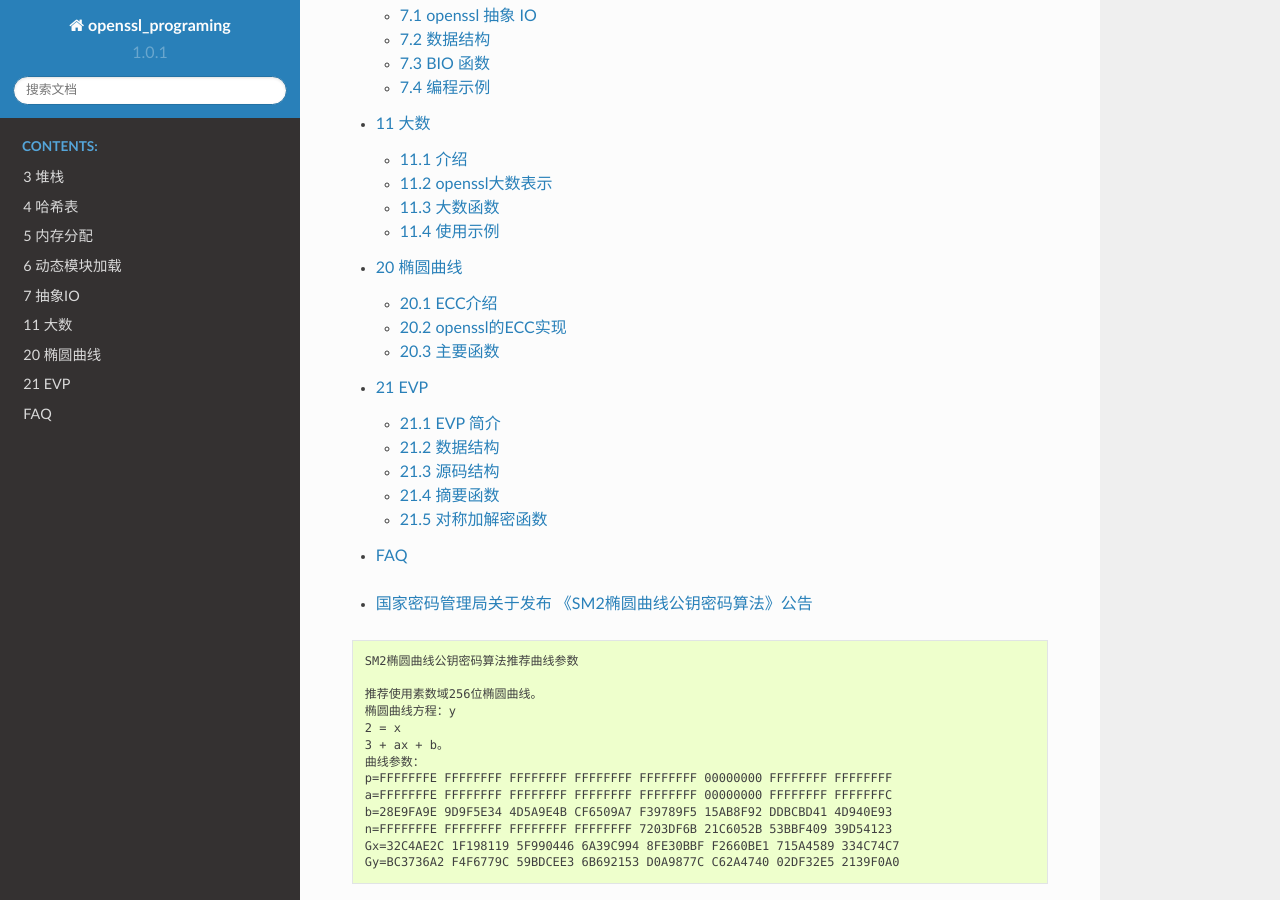
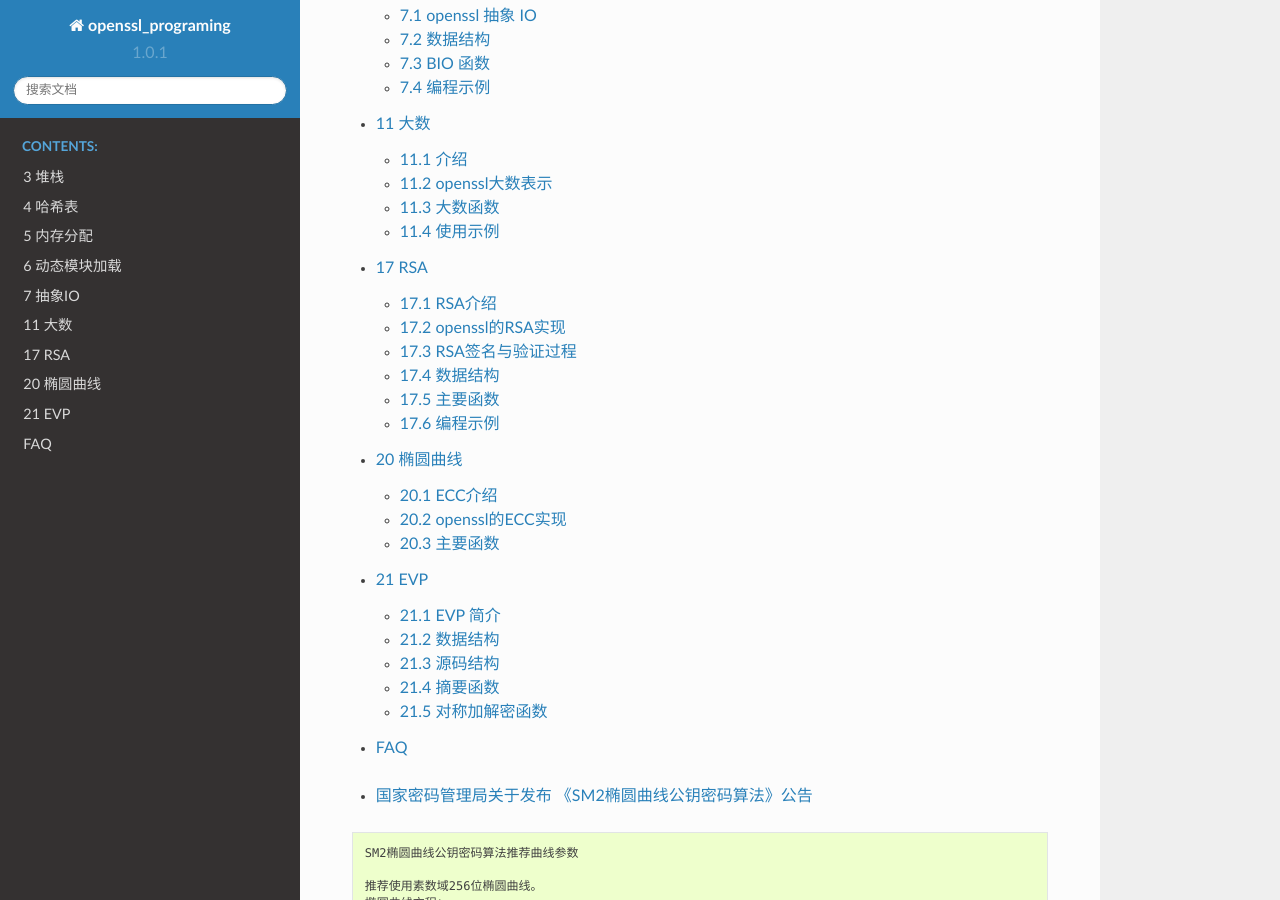
Before and after one commit to my-rds-store/openssl_programing, a Sphinx documentation site: the page built from source/index.rst, in a window 1280 px wide and 900 px high, scrolled down 920 px. Built offline with Sphinx 7.4.7 and the Read the Docs theme 2.0.0, drawn with Linux system fonts in a browser that asks for light colours; formulas are drawn with MathJax 3; some of the changed lines change nothing that is shown.

Commit message:
update ...

```diff
--- /dev/null
+++ b/source/17.rst
@@ -0,0 +1,357 @@
+##############
+17 RSA
+##############
+
+***************
+17.1  RSA介绍
+***************
+
+::
+
+    RSA算法是一个广泛使用的公钥算法。
+    其密钥包括公钥和私钥。它能用于数字签名、身份认证以及密钥交换。
+    RSA密钥长度一般使用1024位或者更高。RSA密钥信息主要包括[1]：
+
+            n : 模数
+            e : 公钥指数
+            d : 私钥指数
+            p : 最初的大素数
+            q : 最初的大素数
+
+            dmp1 : e*dmp1 = 1 (mod (p-1))
+            dmq1 : e*dmq1 = 1 (mod (q-1))
+            iqmp : q*iqmp = 1 (mod p )
+
+    其中，公钥为n和e；私钥为n和d。
+    在实际应用中，公钥加密一般用来协商密钥；私钥加密一般用来签名。
+
+
+******************************
+17.2  openssl的RSA实现
+******************************
+
+::
+
+    Openssl的RSA实现源码在crypto/rsa目录下。它实现了RSA PKCS1标准。主要源码如下：
+
+    1)  rsa.h
+        定义RSA数据结构以及RSA_METHOD，定义了RSA的各种函数。
+
+    2)  rsa_asn1.c
+        实现了RSA密钥的DER编码和解码，包括公钥和私钥。
+
+    3)  rsa_chk.c
+        RSA密钥检查。
+
+    4)  rsa_eay.c
+        Openssl实现的一种RSA_METHOD，作为其默认的一种RSA计算实现方式。
+        此文件未实现rsa_sign、rsa_verify和rsa_keygen回调函数。
+
+     5）rsa_err.c
+        RSA错误处理。
+
+     6）rsa_gen.c
+        RSA密钥生成，如果RSA_METHOD中的rsa_keygen回调函数不为空，则调用它，
+        否则调用其内部实现。
+
+     7）rsa_lib.c
+        主要实现了RSA运算的四个函数(公钥/私钥，加密/解密)，
+        它们都调用了RSA_METHOD中相应都回调函数。
+
+      8）rsa_none.c
+         实现了一种填充和去填充。
+
+      9）rsa_null.c
+         实现了一种空的RSA_METHOD。
+
+      10) rsa_oaep.c
+          实现了oaep填充与去填充。
+
+      11）rsa_pk1.
+          实现了pkcs1填充与去填充。
+
+      12）rsa_sign.c
+          实现了RSA的签名和验签。
+
+      13）rsa_ssl.c
+          实现了ssl填充。
+
+      14）rsa_x931.c
+          实现了一种填充和去填充。
+
+
+******************************
+17.3  RSA签名与验证过程
+******************************
+
+::
+
+    RSA签名过程如下：
+
+      1) 对用户数据进行摘要；
+      2）构造X509_SIG结构并DER编码，其中包括了摘要算法以及摘要结果。
+      3）对2）的结果进行填充，填满RSA密钥长度字节数。
+         比如1024位RSA密钥必须填满128字节。具体的填充方式由用户指定。
+      4）对3）的结果用RSA私钥加密。
+
+      RSA_eay_private_encrypt函数实现了3）和4）过程。
+
+    RSA验签过程是上述过程的逆过程，如下：
+
+      1) 对数据用RSA公钥解密，得到签名过程中2）的结果。
+      2) 去除1）结果的填充。
+      3) 从2）的结果中得到摘要算法，以及摘要结果。
+      4) 将原数据根据3）中得到摘要算法进行摘要计算。
+      5）比较4）与签名过程中1）的结果。
+
+      RSA_eay_public_decrypt实现了1）和2）过程。
+
+******************************
+17.4  数据结构
+******************************
+
+RSA主要数据结构定义在crypto/rsa/rsa.h中：
+
+17.4.1 RSA_METHOD
+==================
+
+::
+
+    struct rsa_meth_st {
+           const char      *name;
+           int (*rsa_pub_enc)(int flen, const unsigned char *from, unsigned char *to, RSA *rsa,int padding);
+           int (*rsa_pub_dec)(int flen, const unsigned char *from, unsigned char *to, RSA *rsa,int padding);
+           int (*rsa_priv_enc)(int flen, const unsigned char *from, unsigned char *to, RSA *rsa,int padding);
+           int (*rsa_priv_dec)(int flen, const unsigned char *from, unsigned char *to, RSA *rsa,int padding);
+           /* 其他函数 */
+           int (*rsa_sign)(int type, const unsigned char *m, unsigned int m_length,
+                           unsigned char *sigret, unsigned int *siglen, const RSA *rsa);
+           int (*rsa_verify)(int dtype,const unsigned char *m, unsigned int m_length,
+                             unsigned char *sigbuf, unsigned int siglen, const RSA *rsa);
+           int (*rsa_keygen)(RSA *rsa, int bits, BIGNUM *e, BN_GENCB *cb);
+    };
+
+    主要项说明：
+        name : RSA_METHOD名称；
+        rsa_pub_enc  : 公钥加密函数，padding为其填充方式，输入数据不能太长，否则无法填充；
+        rsa_pub_dec  : 公钥解密函数，padding为其去除填充的方式，输入数据长度为RSA密钥长度的字节数；
+        rsa_priv_enc : 私钥加密函数，padding为其填充方式，输入数据长度不能太长，否则无法填充；
+        rsa_priv_dec : 私钥解密函数，padding为其去除填充的方式，输入数据长度为RSA密钥长度的字节数；
+        rsa_sign   : 签名函数；
+        rsa_verify : 验签函数；
+        rsa_keygen : RSA密钥对生成函数。
+
+    用户可实现自己的RSA_METHOD来替换openssl提供的默认方法。
+
+17.4.2 RSA
+=============
+
+::
+
+    RSA数据结构中包含了公/私钥信息（如果仅有 n 和 e，则表明是公钥），定义如下：
+    struct rsa_st {
+           /* 其他 */
+           const RSA_METHOD *meth;
+           ENGINE *engine;
+           BIGNUM *n;
+           BIGNUM *e;
+           BIGNUM *d;
+           BIGNUM *p;
+           BIGNUM *q;
+           BIGNUM *dmp1;
+           BIGNUM *dmq1;
+           BIGNUM *iqmp;
+           CRYPTO_EX_DATA ex_data;
+           int references;
+           /* 其他数据项 */
+     };
+     各项意义：
+         meth  ：RSA_METHOD结构，指明了本RSA密钥的各种运算函数地址；
+         engine：硬件引擎；
+         n，e，d，p，q，dmp1，dmq1，iqmp：RSA密钥的各个值；
+         ex_data：扩展数据结构，用于存放用户数据；
+         references：RSA结构引用数。
+
+
+******************************
+17.5  主要函数
+******************************
+
+::
+
+    1) RSA_check_key
+
+       检查RSA密钥。
+
+    2）RSA_new
+
+       生成一个RSA密钥结构，并采用默认的rsa_pkcs1_eay_meth RSA_METHOD方法。
+
+    3）RSA_free
+
+       释放RSA结构。
+
+    4) RSA *RSA_generate_key( int bits,
+                              unsigned long e_value,
+                              void (*callback)(int,int,void *),
+                              void *cb_arg )
+
+       生成RSA密钥.
+           bits : 是模数比特数，
+           e_value : 是公钥指数e，
+           callback : 回调函数由用户实现，用于干预密钥生成过程中的一些运算，可为空。
+
+    5）RSA_get_default_method
+
+       获取默认的 RSA_METHOD，为 rsa_pkcs1_eay_meth。
+
+    6）RSA_get_ex_data
+       获取扩展数据。
+
+    7）RSA_get_method
+       获取RSA结构的 RSA_METHOD。
+
+    8）RSA_padding_add_none
+       RSA_padding_add_PKCS1_OAEP
+       RSA_padding_add_PKCS1_type_1（私钥加密的填充）
+       RSA_padding_add_PKCS1_type_2（公钥加密的填充）
+       RSA_padding_add_SSLv23
+
+       各种填充方式函数。
+
+    9）RSA_padding_check_none
+       RSA_padding_check_PKCS1_OAEP
+       RSA_padding_check_PKCS1_type_1
+       RSA_padding_check_PKCS1_type_2
+       RSA_padding_check_SSLv23
+       RSA_PKCS1_SSLeay
+       各种去除填充函数。
+
+    10）int RSA_print(BIO *bp, const RSA *x, int off)
+
+        将RSA信息输出到 BIO 中，off 为输出信息在BIO中的偏移量，
+        比如是屏幕BIO，则表示打印信息的位置离左边屏幕边缘的距离。
+
+    11）int DSA_print_fp(FILE *fp, const DSA *x, int off)
+        将RSA信息输出到FILE中，off为输出偏移量。
+
+    12）RSA_public_decrypt
+
+        RSA公钥解密。
+
+    13）RSA_public_encrypt
+
+        RSA公钥加密。
+
+    14）RSA_set_default_method/ RSA_set_method
+
+        设置RSA结构中的method，当用户实现了一个RSA_METHOD时，
+        调用此函数来设置，使RSA运算采用用户的方法。
+
+    15）RSA_set_ex_data
+
+        设置扩展数据。
+
+    16）RSA_sign
+
+        RSA签名。
+
+    17）RSA_sign_ASN1_OCTET_STRING
+
+        另外一种RSA签名，不涉及摘要算法，它将输入数据作为 ASN1_OCTET_STRING 进行 DER 编码，
+        然后直接调用 RSA_private_encrypt 进行计算。
+
+    18）RSA_size
+
+        获取RSA密钥长度字节数。
+
+    19）RSA_up_ref
+
+        给RSA密钥增加一个引用。
+
+    20）RSA_verify
+
+        RSA验证。
+
+    21）RSA_verify_ASN1_OCTET_STRING
+
+        另一种 RSA 验证，不涉及摘要算法，与 RSA_sign_ASN1_OCTET_STRING 对应。
+
+    22）RSAPrivateKey_asn1_meth
+
+        获取 RSA 私钥的 ASN1_METHOD，包括 i2d、d2i、new 和 free 函数地址。
+
+    23）RSAPrivateKey_dup
+
+        复制RSA私钥。
+
+    24）RSAPublicKey_dup
+
+        复制RSA公钥。
+
+
+    TYPE *d2i_TYPE(TYPE **a, unsigned char **ppin, long length);
+    TYPE *d2i_TYPE_bio(BIO *bp, TYPE **a);
+    TYPE *d2i_TYPE_fp(FILE *fp, TYPE **a);
+
+    int i2d_TYPE(TYPE *a, unsigned char **ppout);
+    int i2d_TYPE_fp(FILE *fp, TYPE *a);
+    int i2d_TYPE_bio(BIO *bp, TYPE *a);
+
+    Type :
+        d2i_RSAPrivateKey, d2i_RSAPrivateKey_bio, d2i_RSAPrivateKey_fp,
+        d2i_RSAPublicKey, d2i_RSAPublicKey_bio, d2i_RSAPublicKey_fp,
+        d2i_RSA_OAEP_PARAMS,
+        d2i_RSA_PSS_PARAMS,
+        d2i_RSA_PUBKEY, d2i_RSA_PUBKEY_bio, d2i_RSA_PUBKEY_fp
+
+        i2d_RSAPrivateKey, i2d_RSAPrivateKey_bio, i2d_RSAPrivateKey_fp,
+        i2d_RSAPublicKey, i2d_RSAPublicKey_bio, i2d_RSAPublicKey_fp,
+        i2d_RSA_OAEP_PARAMS,
+        i2d_RSA_PSS_PARAMS,
+        i2d_RSA_PUBKEY, i2d_RSA_PUBKEY_bio, i2d_RSA_PUBKEY_fp
+
+*******************
+17.6  编程示例
+*******************
+
+17.6.1 密钥生成
+==================
+
+* `Simple Public Key Encryption with RSA and OpenSSL <https://shanetully.com/2012/04/simple-public-key-encryption-with-rsa-and-openssl/>`_
+
+
+.. literalinclude:: ./code/17/6/1/main.c
+    :language: cpp
+
+17.6.2 RSA加解密运算
+========================
+
+.. literalinclude:: ./code/17/6/2/main.c
+    :language: cpp
+
+17.6.3 签名与验证
+========================
+
+.. literalinclude:: ./code/17/6/3/main.c
+    :language: cpp
+
+
+::
+
+   注意：本示例并不是真正的数据签名示例，因为没有做摘要计算。
+
+         ret=RSA_sign(nid,data,datalen,signret,&signlen,r)
+         将需要运算的数据放入X509_ALGOR数据结构并将其DER编码,
+         编码结果做RSA_PKCS1_PADDING 再进行私钥加密。
+
+         被签名数据应该是摘要之后的数据,
+         而本例没有先做摘要,接将数据拿去做运算.
+         因此 datalen 不能太长,保证 RSA_PKCS1_PADDING 私钥加密运算时输入数据的长度限制。
+         ret = RSA_verify(nid,data,datalen,signret,signlen,r)用来验证签名。
+
+-----
+
+
+参考文献：
+    [1]   PKCS #1 v2.1: RSA Cryptography Standard
--- a/source/index.rst
+++ b/source/index.rst
@@ -19,6 +19,7 @@
    06.rst
    07.rst
    11.rst
+   17.rst
    20.rst
    21.rst
    faq.rst
```
